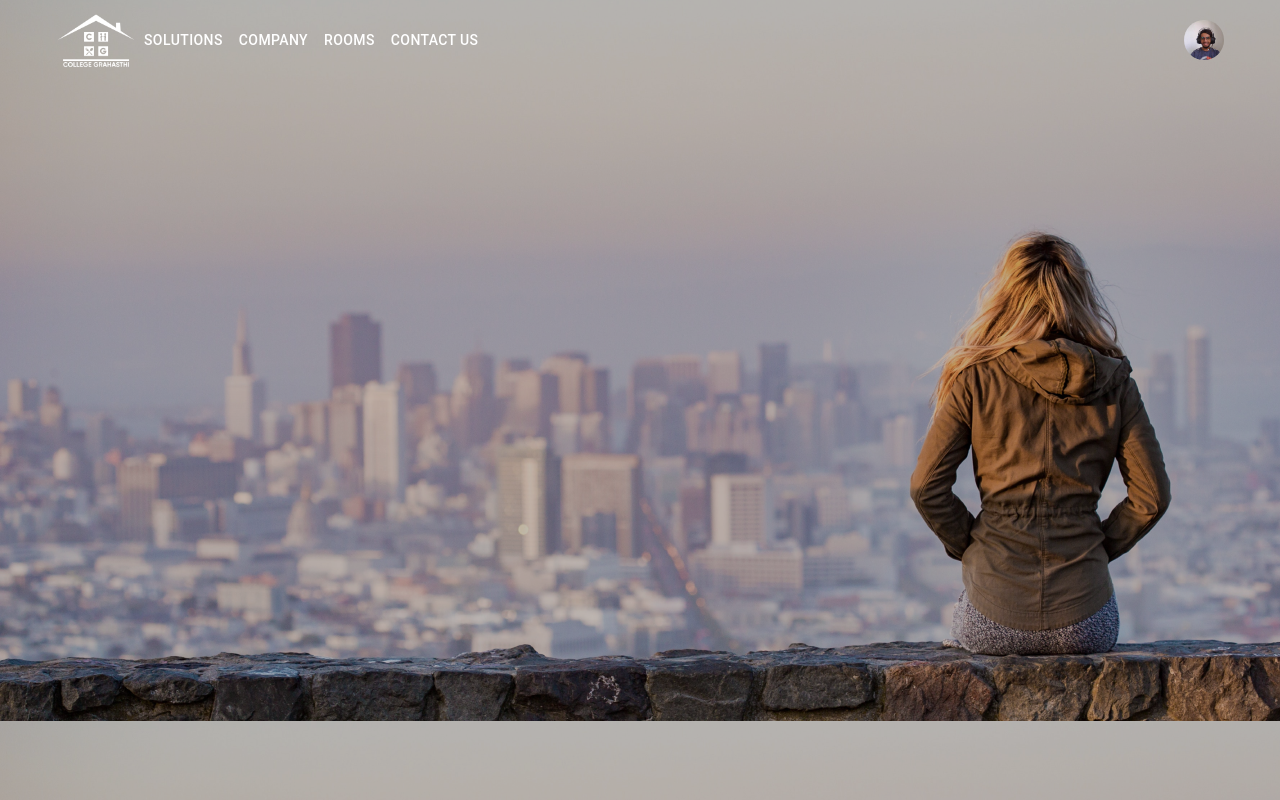
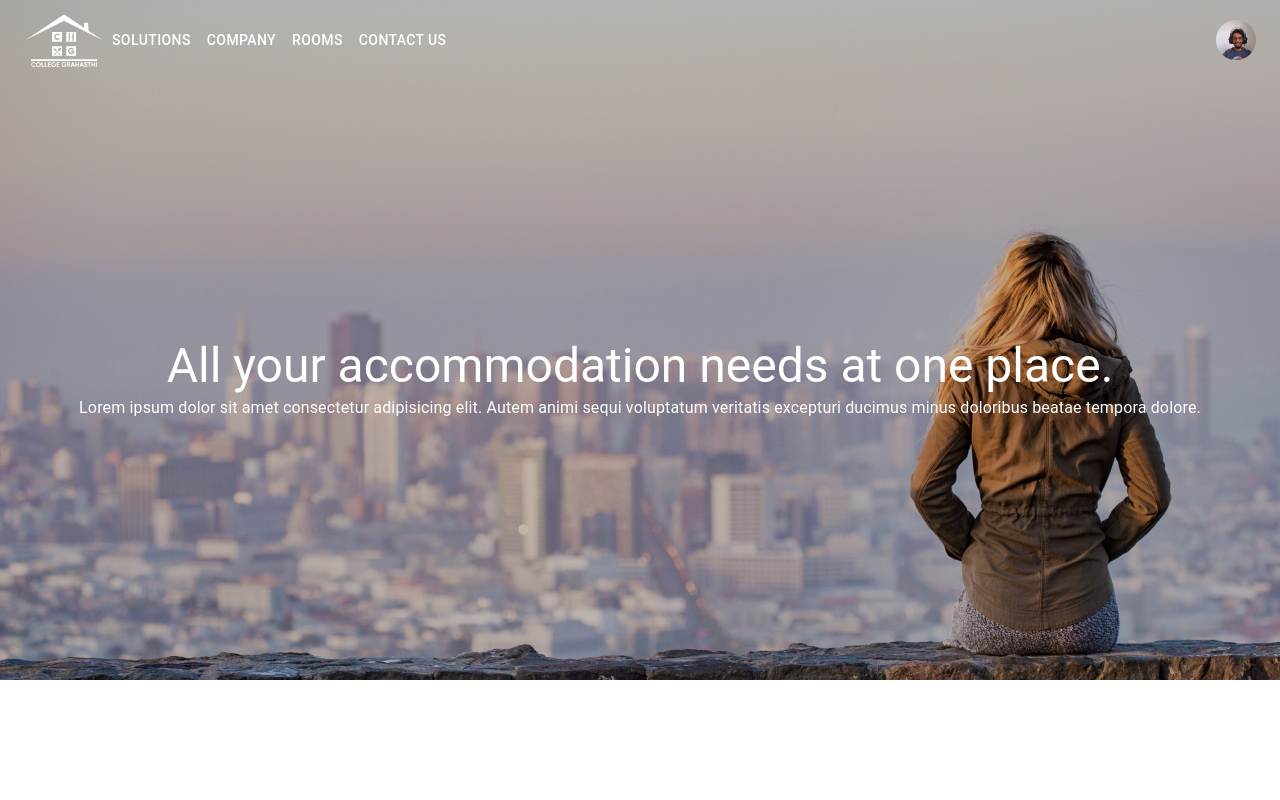
Before and after one commit to ShishirShekhar/CollegeGrahasthi, a React (Create React App) app in the folder client/: page / in a window 1280 px wide. Built offline with nearby package versions, Linux system fonts and the light colour scheme.

Commit message:
added details to hero section

```diff
--- a/client/src/components/Home/Hero.jsx
+++ b/client/src/components/Home/Hero.jsx
@@ -1,5 +1,5 @@
 // Import required modules
-import { Box } from "@mui/material";
+import { Box, Typography } from "@mui/material";
 // Import required components
 import Nav from "../Global/Nav";
 // Import required images
@@ -7,8 +7,36 @@ import hero from "../../assets/hero.png";
 
 const Hero = () => {
   return (
-    <Box className="section" sx={{ background: `url(${hero})`}}>
+    <Box
+      sx={{
+        background: `url(${hero})`,
+        display: "flex",
+        flexDirection: "column",
+        minHeight: "85vh",
+      }}
+    >
       <Nav />
+      <Box
+        sx={{
+          flexGrow: 1,
+          display: "flex",
+          flexDirection: "column",
+          justifyContent: "center",
+          alignItems: "center",
+          color: "white",
+          padding: "2rem 1rem",
+        }}
+      >
+        <Typography variant="h3" className="title">
+          All your accommodation needs at one place.
+        </Typography>
+
+        <Typography variant="subtitle1">
+          Lorem ipsum dolor sit amet consectetur adipisicing elit. Autem animi
+          sequi voluptatum veritatis excepturi ducimus minus doloribus beatae
+          tempora dolore.
+        </Typography>
+      </Box>
     </Box>
   );
 };
```
